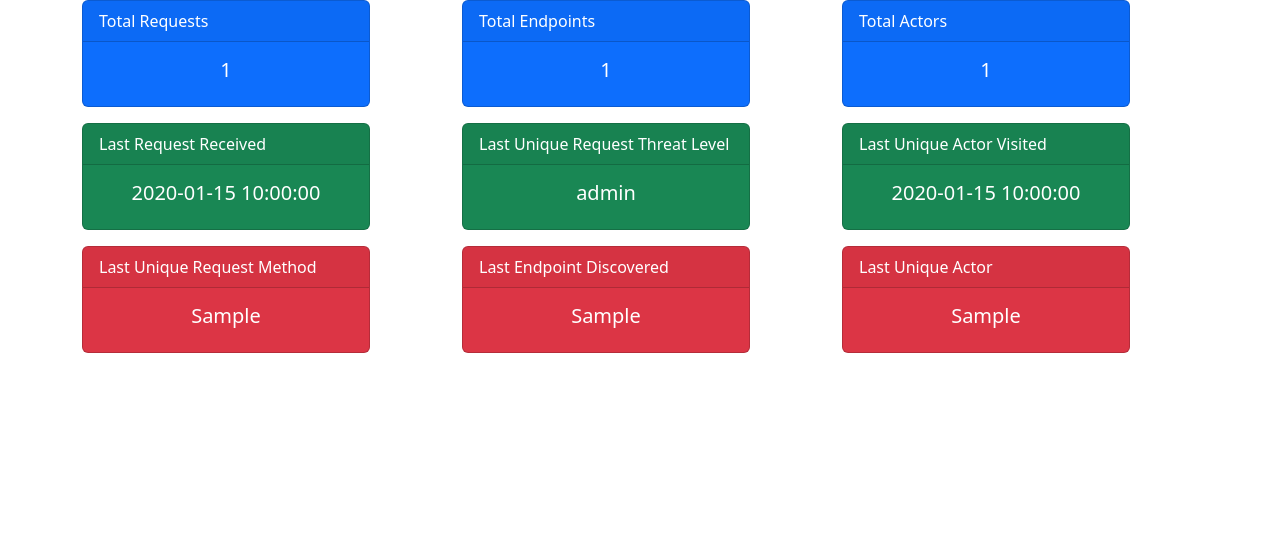
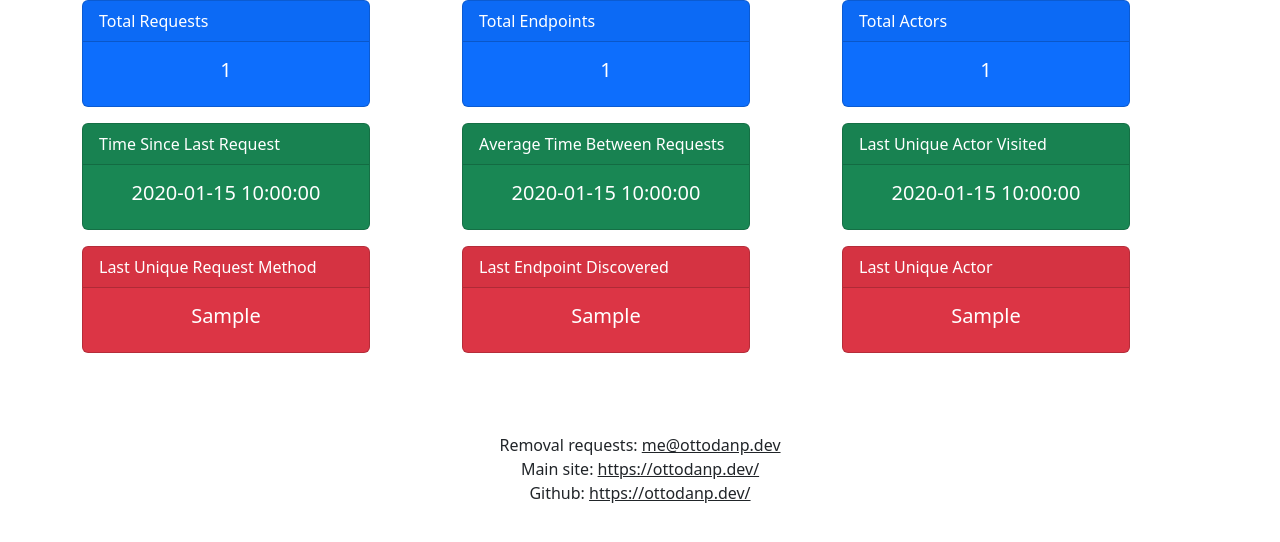
Before and after one commit to ottodanp/flask-recon, a Flask app: template templates/home.html in a window 1280 px wide. Shown: the part 56-598 px from the top of the page. Run offline with Flask 3, Linux system fonts and the light colour scheme; the template is opened without the code that fills it: most values are stand-ins (such as "Sample title", 1, 10 or a date in 2020); parts of the project's set-up code (start-up, migrations or seed data) failed here and were passed over.

Commit message:
changes to home.html. added css file for future custom styles.

```diff
--- a/templates/footer.html
+++ b/templates/footer.html
@@ -1,3 +1,17 @@
+<!-- footer div -->
+<div class="container">
+    <div class="row">
+        <div class="col-md-12">
+            <footer class="footer mt-5 py-3 bg-white text-dark">
+                <div class="container text-center">
+                    <p class="mb-0">Removal requests: <a href="mailto:me@ottodanp.dev" class="text-dark">me@ottodanp.dev</a></p>
+                    <p class="mb-0">Main site: <a href="https://www.ottodanp.dev/" class="text-dark">https://ottodanp.dev/</a></p>
+                    <p class="mb-0">Github: <a href="https://www.github.com/ottodanp/flask-recon" class="text-dark">https://ottodanp.dev/</a></p>
+                </div>
+            </footer>
+        </div>
+    </div>
+</div>
 <script src="https://cdn.jsdelivr.net/npm/bootstrap@5.2.3/dist/js/bootstrap.bundle.min.js"
         integrity="sha384-kenU1KFdBIe4zVF0s0G1M5b4hcpxyD9F7jL+jjXkk+Q2h455rYXK/7HAuoJl+0I4"
         crossorigin="anonymous"></script>
--- a/templates/home.html
+++ b/templates/home.html
@@ -39,18 +39,18 @@
     <div class="row">
         <div class="col-md-4">
             <div class="card text-white bg-success mb-3" style="max-width: 18rem;">
-                <div class="card-header">Last Request Received</div>
+                <div class="card-header">Time Since Last Request</div>
                 <div class="card-body">
-                    <h5 class="card-title text-center">{{ last_request_time }}</h5>
+                    <h5 class="card-title text-center">{{ time_since_last_request }}</h5>
                 </div>
             </div>
         </div>
         <div class="col-md-4">
             <div class="card text-white bg-success mb-3" style="max-width: 18rem;">
-                <div class="card-header">Last Unique Request Threat Level</div>
+                <div class="card-header">Average Time Between Requests</div>
                 <div class="card-body">
                     <h5 class="card-title
-                    text-center">{{ last_threat_level }}</h5>
+                    text-center">{{ time_between_requests }}</h5>
                 </div>
             </div>
         </div>
```
Also changed, not shown: flask_recon/database.py (+18 -0 lines), routes.py (+11 -2 lines), templates/search.html (+26 -2 lines), static/css/main.css (added).
